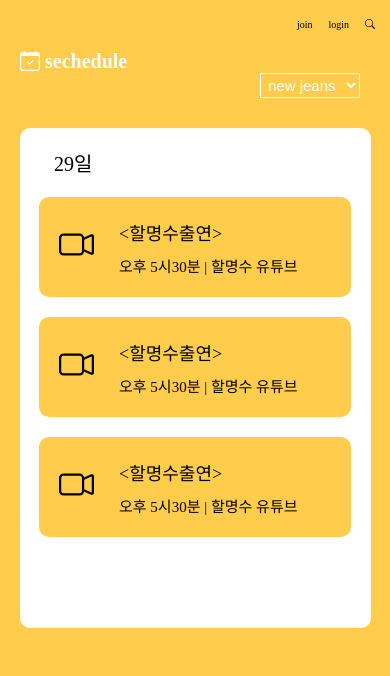
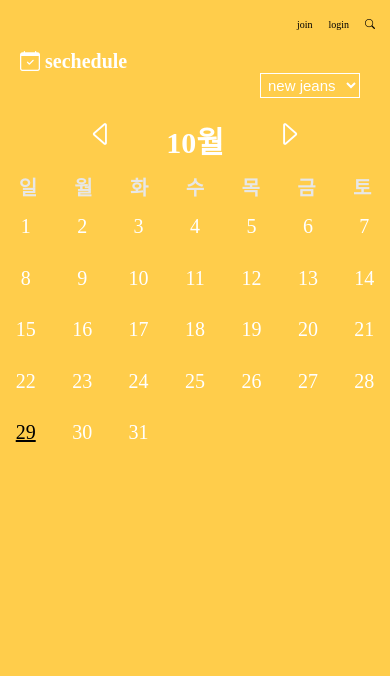
Before and after one commit to sueyon032/ppojjak, a plain HTML site: page schedule.html in a window 390 px wide. Shown: the top 676 px of the page. Drawn offline with nearby package versions, Linux system fonts and the light colour scheme.

Commit message:
schedule 모바일 버전 슬라이드 기능

```diff
--- a/css/schedule.css
+++ b/css/schedule.css
@@ -226,16 +226,23 @@ body {
     .detail {
         font-size: 15px;
     }
-
 }
 
 @media screen and (max-width:540px) {
+    .all-container {
+        display: flex;
+        overflow-x: auto;
+    }
+
+    #calendar,
+    .scheduleBox {
+        flex: 0 0 100%;
+    }
     .title {
         font-size: 20px;
         gap: 5px;
         margin-left: 20px;
     }
-
     .sel {
         margin-right: 30px;
     }
@@ -246,11 +253,19 @@ body {
         font-size: 15px;
         text-indent: 3px;
     }
-
-    #calendar {
-        display: none;
+    .title.flex-container {
+        font-size: 30px;
+    }
+    .weekday.container {
+        font-size: 20px;
+        margin: 0 10px;
     }
 
+    .dates.container {
+        font-size: 20px;
+        grid-column-gap: 25px;
+        grid-row-gap: 20px;
+    }
     .schedule-bg {
         margin-top: 30px;
         height: 500px;
--- a/schedule.html
+++ b/schedule.html
@@ -40,6 +40,7 @@
         </select>
     </div>
 
+    <div class="all-container">
         <div id="calendar">
             <div class="title flex-container">
                 <div class="left"><i class="bi bi-caret-left"></i></div>
@@ -97,6 +98,7 @@
                 </div>
             </div>
         </div>
+    </div>
 
     <footer class="footer-content">
         <hr>
@@ -117,8 +119,8 @@
             </div>
         </div>
     </footer>
+    <script src="js/schedule.js"></script>
 
-    <script src="js/schedule.js"></script>
 </body>
 
 </html>
```
Also changed, not shown: js/schedule.js (line endings or trailing spaces). Lines whose indentation alone changed are shown as unchanged.
